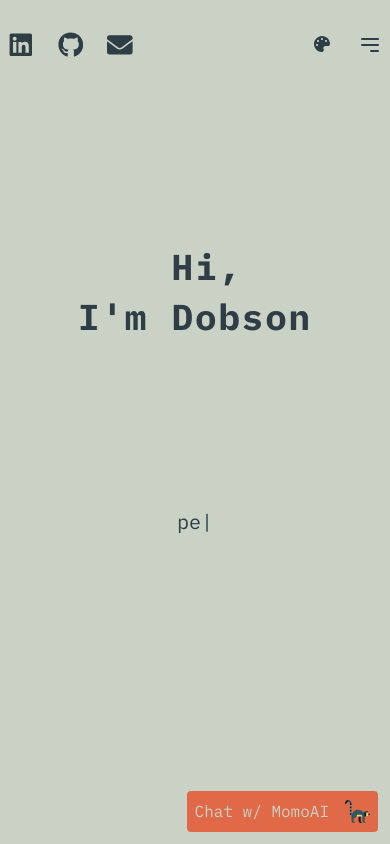
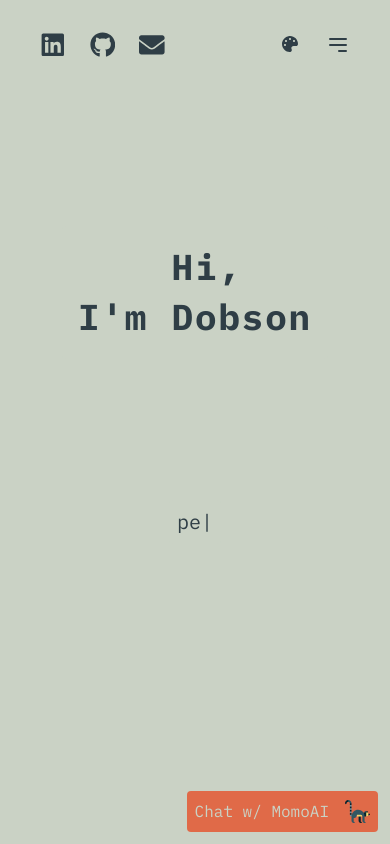
Before and after one commit to dobsonddev/dobsonddev-portfolio, a Next.js app: page / in a window 390 px wide. Shown: the top 844 px of the page. Built offline with nearby package versions, Linux system fonts and the light colour scheme.

Commit message:
added mobile navbar x padding

```diff
--- a/src/components/Navbar/Navbar.tsx
+++ b/src/components/Navbar/Navbar.tsx
@@ -42,7 +42,7 @@
                 style={{ top: isScrollingUp ? '0' : '-100%' }}
                 className={`z-20 fixed w-full flex items-center justify-center transition-all duration-1000 py-4 px-2 md:px-6 ${navbarBackground}`}
             >
-                <div className="w-full max-w-7xl flex items-center justify-between">
+                <div className="w-full max-w-7xl flex items-center justify-between px-8">
                     <div className="flex gap-6 items-center justify-start">
                         <a href="https://www.linkedin.com/in/dobson-dunavant/" aria-label="Dobson's LinkedIn Profile" target="_blank" rel="noopener noreferrer" className="py-1 md:py-2 transition-all duration-500 transform hover:-translate-y-1"><FaLinkedin size="1.6em" /></a>
                         <a href="https://github.com/dobsonddev" aria-label="Dobson's GitHub Profile" target="_blank" rel="noopener noreferrer" className="py-1 md:py-2 transition-all duration-500 transform hover:-translate-y-1"><FaGithub size="1.6em" /></a>
```
